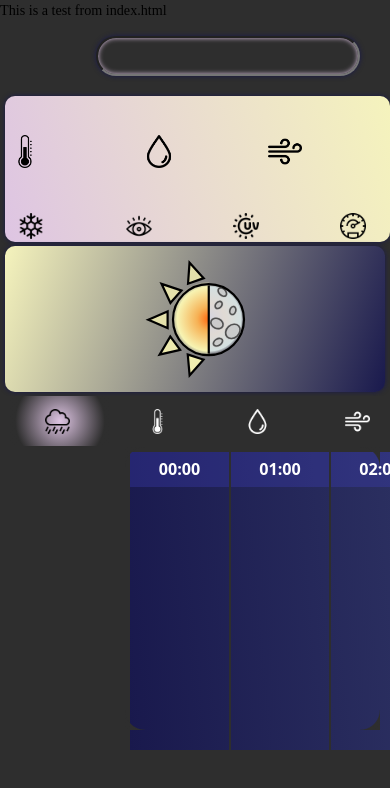
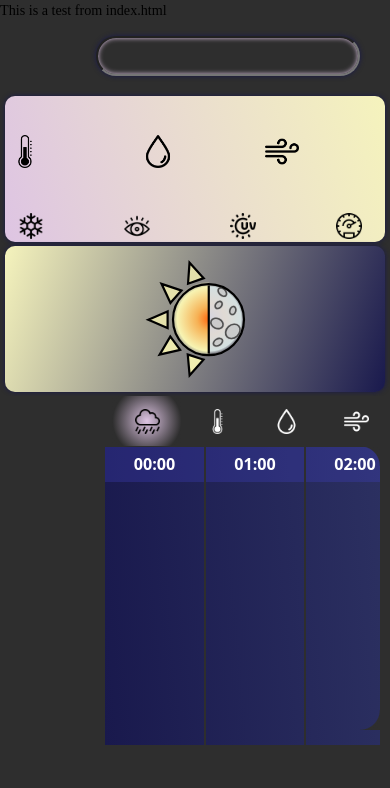
Before and after one commit to s-jad/weather-app, a website built with webpack: page src/index.html in a window 390 px wide. Built offline with nearby package versions, Linux system fonts and the light colour scheme; files whose address does not match are found by name.

Commit message:
Feats: timeline buttons responsive, added left border element to timeline

```diff
--- a/src/styles/timeline.css
+++ b/src/styles/timeline.css
@@ -2,18 +2,20 @@
   position: relative;
   overflow-x: scroll;
   scrollbar-gutter: stable;
-  scrollbar-base-color: transparent;
+  scrollbar-color: var(--thistle) transparent;
+
   display: flex;
   flex-wrap: nowrap;
   height: 100%;
   background: var(--jet);
   color: black;
-  padding: 0.5rem;
+  padding-right: 1rem;
+  padding-bottom: 1rem;
 
   & .timeline-sidebar {
     position: sticky;
     top: 0;
-    left: -5px;
+    left: 0;
     display: flex;
     flex-direction: column;
     align-items: start;
@@ -22,12 +24,41 @@
     padding-top: calc(6.2rem + 0.45vw);
     padding-inline: 0.5rem;
     z-index: 2;
-    min-width: 125px;
+    min-width: 105px;
     height: 100%;
     background: var(--jet);
     color: white;
 
     font-size: var(--fsz-16);
+
+    & .timeline-border {
+      position: relative;
+      width: 0px;
+      height: 100%;
+      right: 0;
+    }
+
+    & .timeline-border::before {
+      content: '';
+      position: absolute;
+      height: 20px;
+      width: 20px;
+      left: 100px;
+      top: -113px;
+      background-image: radial-gradient(circle at 100% 100%, transparent 68%, var(--jet) 72%);
+      z-index: 2;
+    }
+
+    & .timeline-border::after {
+      content: '';
+      position: absolute;
+      height: 20px;
+      width: 20px;
+      left: 100px;
+      bottom: 1px;
+      background-image: radial-gradient(circle at 100% 0%, transparent 68%, var(--jet) 72%);
+      z-index: 2;
+    }
   }
 
   & .timeline-inner {
@@ -147,4 +178,25 @@
       }
     }
   }
+
+  & .right-bar {
+    position: sticky;
+    background: var(--jet);
+    right: -10px;
+    bottom: 0;
+    top: 0;
+    min-width: 10px;
+    z-index: 2;
+    width: 10px;
+  }
 }
+
+
+body::-webkit-scrollbar-thumb {
+  background-color: var(--thistle);
+}
+
+body::-webkit-scrollbar-track {
+  width: 5px;
+  background-color: var(--jet);
+}
--- a/src/styles/weather_dashboard.css
+++ b/src/styles/weather_dashboard.css
@@ -29,7 +29,7 @@
       position: relative;
       text-align: center;
       color: white;
-      width: 125px;
+      width: 105px;
       padding-top: 1rem;
       padding-left: 1rem;
     }
@@ -49,7 +49,7 @@
           position: absolute;
           z-index: 2;
           width: 100%;
-          height: 120%;
+          height: 100%;
           opacity: 1;
           background: var(--jet);
           transition: opacity 500ms ease-in-out;
@@ -87,21 +87,10 @@
     }
   }
 
-  & .center-flex::before {
-    position: absolute;
-    content: '';
-    bottom: -21px;
-    left: 125px;
-    height: 20px;
-    width: 20px;
-    background: radial-gradient(circle at 100% 100%, transparent 68%, var(--jet) 72%);
-    z-index: 3;
-  }
-
   & .center-flex::after {
     position: absolute;
     content: '';
-    bottom: -21px;
+    bottom: -20px;
     right: 10px;
     height: 20px;
     width: 20px;
@@ -135,13 +124,7 @@
 }
 
 .bottom-bar::before {
-  content: '';
-  position: absolute;
-  height: 20px;
-  width: 20px;
-  left: 125px;
-  background-image: radial-gradient(circle at 100% 0%, transparent 68%, var(--jet) 72%);
-  z-index: 2;
+
 }
 
 /* Styles for webkit-based browsers */
@@ -152,6 +135,7 @@
   }
 }
 
+/* Firefox specific styles */
 @-moz-document url-prefix() {
   .bottom-bar::before,
   .bottom-bar::after {
@@ -167,6 +151,7 @@
     & .day-card {
       grid-column: 1 / 3;
       grid-row: 1 / 2;
+      margin-right: calc(0.3rem + 0.4vw);
     }
 
     & .astro-card {
@@ -177,6 +162,26 @@
     & .center-flex {
       grid-row: 3 / 4;
 
+      & .timeline-switch-container {
+        & .cover-container {
+          --cover-shrink-width: calc(50px + 5vw);
+          width: var(--cover-shrink-width);
+          height: 50px;
+
+          & .cover {
+            width: var(--cover-shrink-width);
+            height: 50px;
+
+          }
+          & .timeline-button {
+            left: calc(var(--cover-shrink-width) / 3)
+          }
+          & .invisible-radio {
+            left: calc(var(--cover-shrink-width) / 6);
+          }
+        }
+      }
+
       & .dashboard-day-title::after {
         left: 0;
       }
@@ -186,7 +191,7 @@
       grid-row: 4 / 5;
 
       & .timeline-sidebar {
-        position: static;
+        left: -95px;
       }
 
       & .timeline-inner {
```
